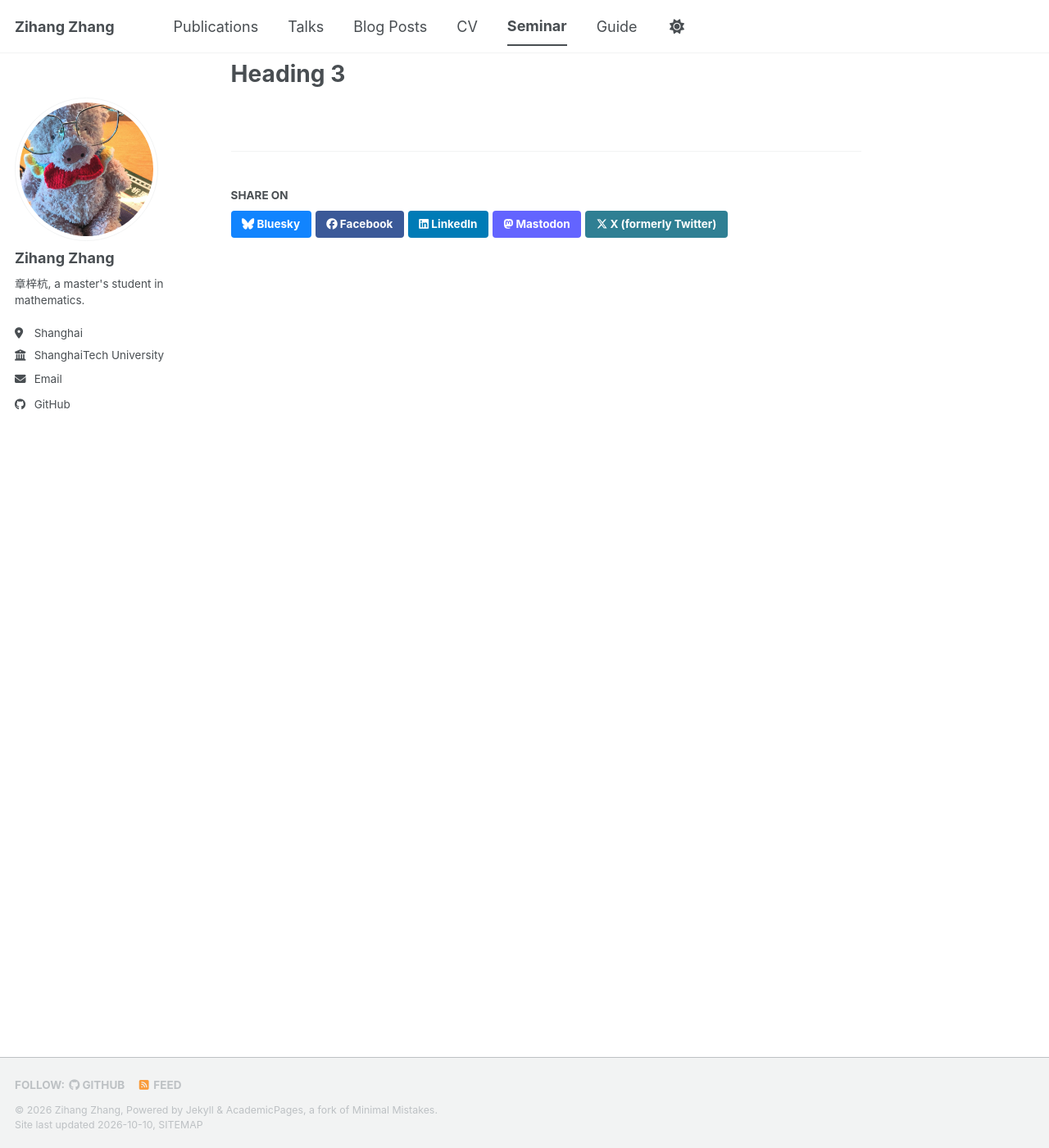
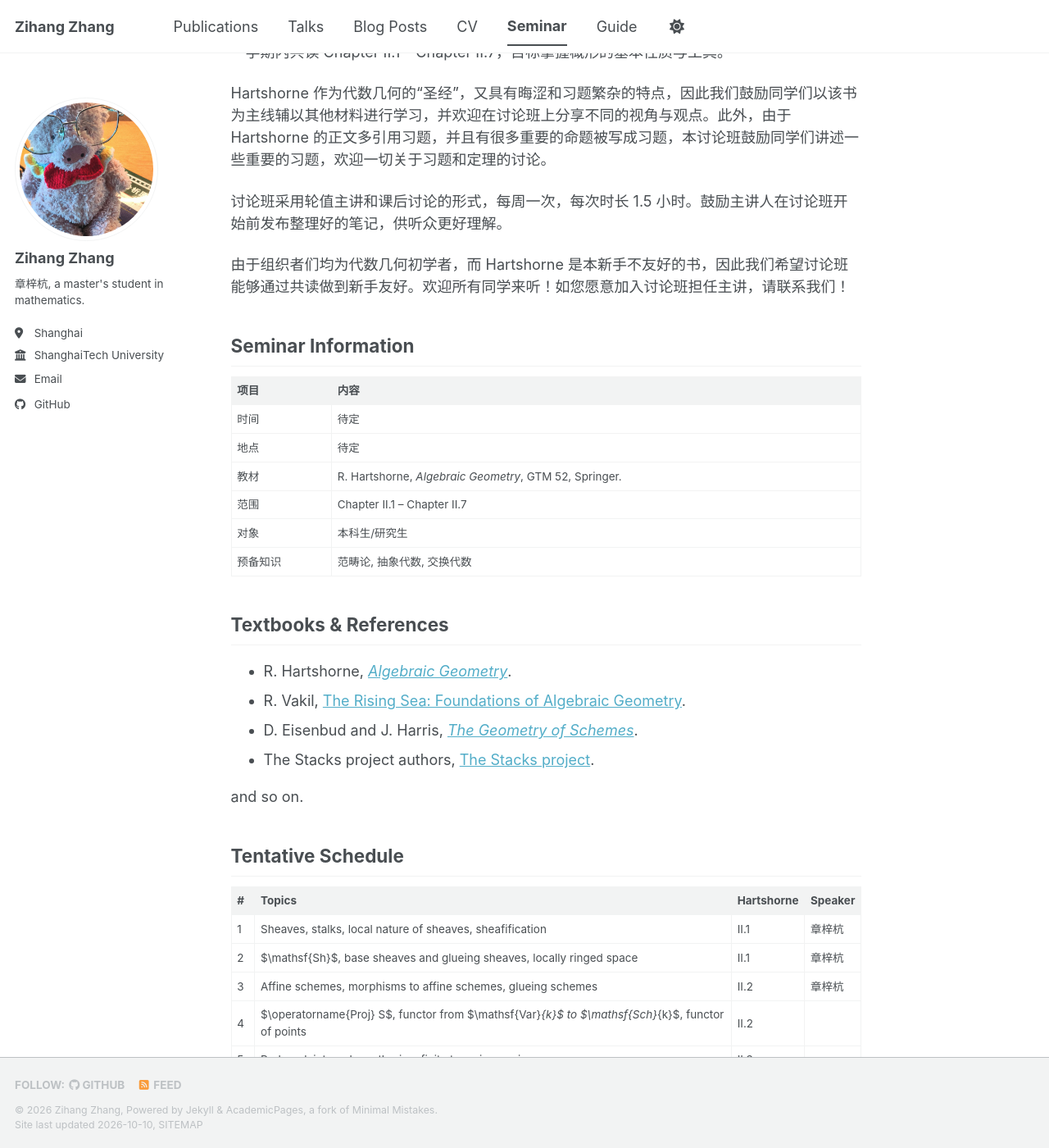
Before and after one commit to ZZH-DSL/ZZH-DSL.github.io, a Jekyll site: the page built from _seminar/Seminar AG 2026.md, in a window 1280 px wide and 1400 px high, scrolled down 270 px. Shown: the whole window at 82% size. Built offline with Jekyll 4.4.1, drawn with Linux system fonts in a browser that asks for light colours; a script bundle is joined from its source files by our own code; library files that are not in the unit come from our copies; some of the changed text lies outside the part shown.

Commit message:
把 latex 文件并入主页

```diff
--- a/_seminar/Seminar AG 2026.md
+++ b/_seminar/Seminar AG 2026.md
@@ -8,13 +8,54 @@
 location: "Shanghai"
 ---
 
-This is a description of a teaching experience. You can use markdown like any other post.
+## Seminar Description
 
-Heading 1
-======
+本讨论班以 Hartshorne《Algebraic Geometry》为主线，学习代数几何的基本概念。我们计划在一学期内共读 Chapter II.1 -- Chapter II.7，目标掌握概形的基本性质与工具。
 
-Heading 2
-======
+Hartshorne 作为代数几何的“圣经”，又具有晦涩和习题繁杂的特点，因此我们鼓励同学们以该书为主线辅以其他材料进行学习，并欢迎在讨论班上分享不同的视角与观点。此外，由于 Hartshorne 的正文多引用习题，并且有很多重要的命题被写成习题，本讨论班鼓励同学们讲述一些重要的习题，欢迎一切关于习题和定理的讨论。
 
-Heading 3
-======
+讨论班采用轮值主讲和课后讨论的形式，每周一次，每次时长 1.5 小时。鼓励主讲人在讨论班开始前发布整理好的笔记，供听众更好理解。
+
+由于组织者们均为代数几何初学者，而 Hartshorne 是本新手不友好的书，因此我们希望讨论班能够通过共读做到新手友好。欢迎所有同学来听！如您愿意加入讨论班担任主讲，请联系我们！
+
+## Seminar Information
+
+| 项目 | 内容 |
+|------|------|
+| 时间 | 待定 |
+| 地点 | 待定 |
+| 教材 | R. Hartshorne, *Algebraic Geometry*, GTM 52, Springer. |
+| 范围 | Chapter II.1 -- Chapter II.7 |
+| 对象 | 本科生/研究生 |
+| 预备知识 | 范畴论, 抽象代数, 交换代数 |
+
+## Textbooks & References
+
+- R. Hartshorne, [*Algebraic Geometry*](https://link.springer.com/book/10.1007/978-1-4757-3849-0).
+- R. Vakil, [The Rising Sea: Foundations of Algebraic Geometry](https://math.stanford.edu/~vakil/216blog/FOAGjul2724public.pdf).
+- D. Eisenbud and J. Harris, [*The Geometry of Schemes*](https://link.springer.com/book/10.1007/b97680).
+- The Stacks project authors, [The Stacks project](https://stacks.math.columbia.edu/).
+
+and so on.
+
+## Tentative Schedule
+
+| # | Topics | Hartshorne | Speaker |
+|---|--------|------------|---------|
+| 1 | Sheaves, stalks, local nature of sheaves, sheafification | II.1 | 章梓杭 |
+| 2 | $\mathsf{Sh}$, base sheaves and glueing sheaves, locally ringed space | II.1 | 章梓杭 |
+| 3 | Affine schemes, morphisms to affine schemes, glueing schemes | II.2 | 章梓杭 |
+| 4 | $\operatorname{Proj} S$, functor from $\mathsf{Var}_{k}$ to $\mathsf{Sch}_{k}$, functor of points | II.2 |  |
+| 5 | Reduced, integral, noetherian, finite type, immersion | II.3 |  |
+| 6 | Algebraic scheme, dimension, fibred product | II.3 |  |
+| 7 | Separated and proper morphism, valuative criterion | II.4 |  |
+| 8 | Projective morphisms | II.4 |  |
+| 9 | Sheaves of modules | II.5 |  |
+| 10 | Quasi-coherent sheaves | II.5 |  |
+| 11 | Quasi-coherent sheaves on $\operatorname{Proj}S$ | II.5 |  |
+| 12 | Weil divisors | II.6 |  |
+| 13 | Cartier divisors | II.6 |  |
+| 14 | Projective morphisms, ample invertible sheaves | II.7 |  |
+| 15 | Linear system, relative $\mathbf{Proj}$ | II.7 |  |
+
+[Syllabus AG2026.pdf](/latex/Syllabus%20on%20Seminar%20AG%202026/Syllabus%20AG2026.pdf)
```
Also changed, not shown: 19 other files.
